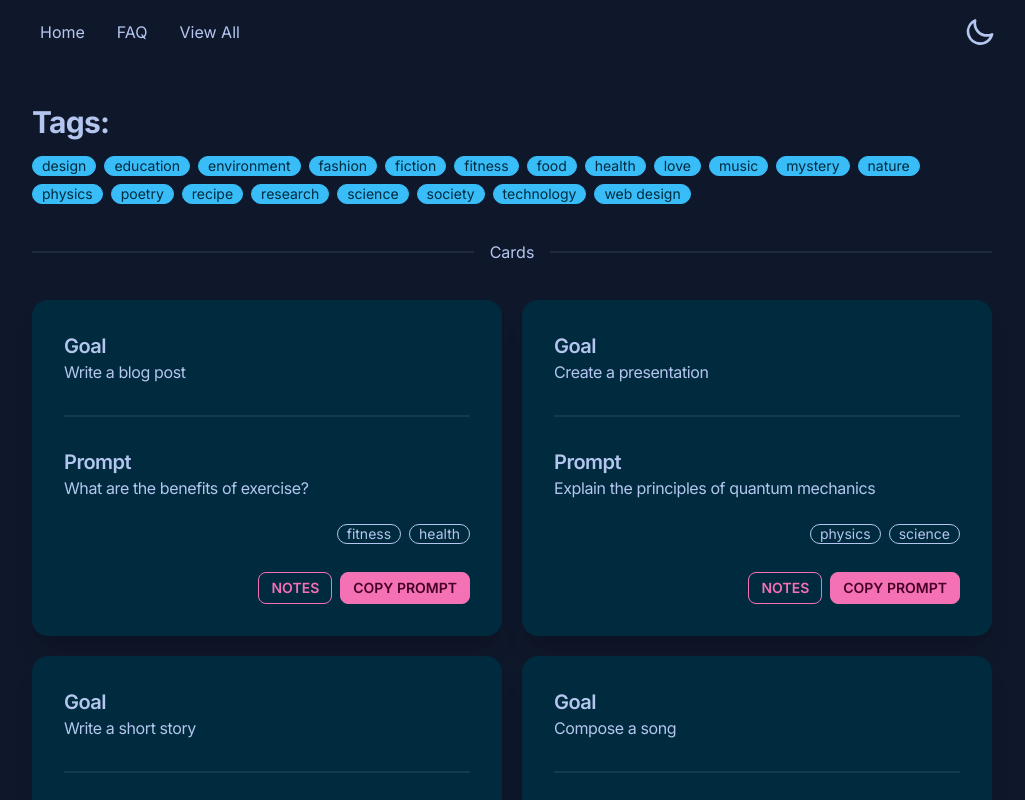
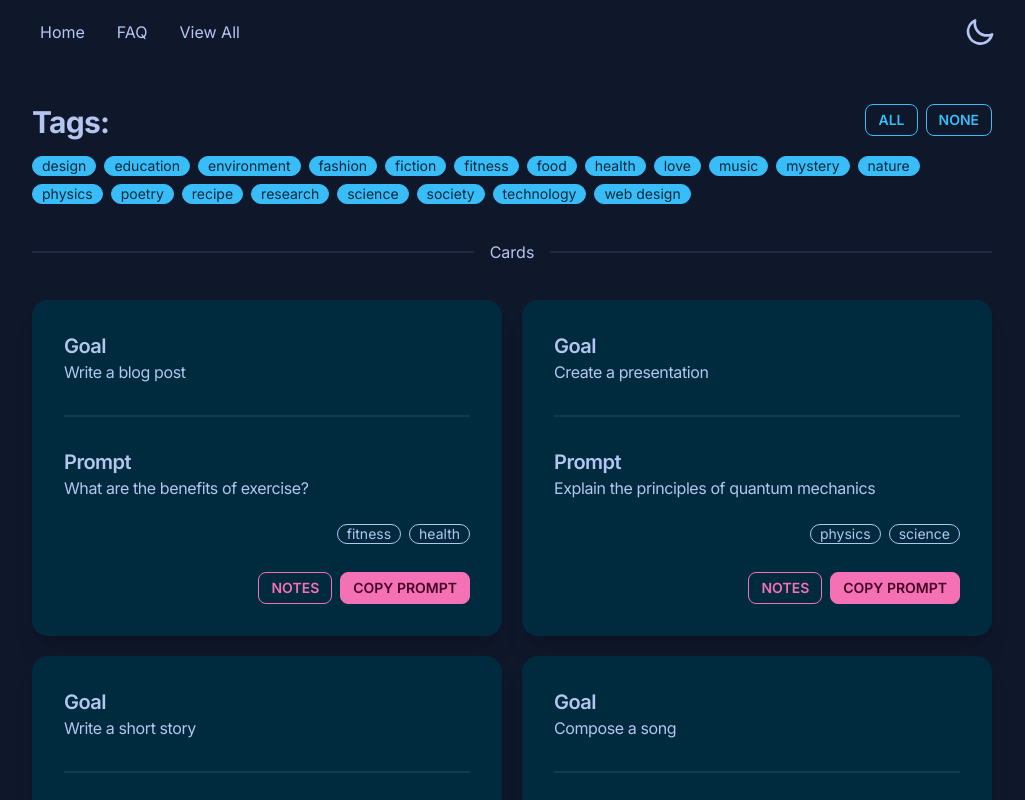
Before and after one commit to kcereno/promptgenius, a Next.js app: page /prompts in a window 1280 px wide. Shown: the top 800 px of the page, without its empty margins (128-1153 px from the left). Built offline with nearby package versions, Linux system fonts and the light colour scheme.

Commit message:
Add All and None Buttons

```diff
--- a/app/prompts/page.tsx
+++ b/app/prompts/page.tsx
@@ -35,7 +35,13 @@ const TagsPage = () => {
   return (
     <div className="mx-5 mt-10 ">
       <div className="">
-        <h1>Tags:</h1>
+        <div className="flex content-center justify-between gap-4 ">
+          <h1>Tags:</h1>
+          <div className="flex gap-2 ">
+            <button className="btn btn-outline btn-primary btn-sm">All</button>
+            <button className="btn btn-outline btn-primary btn-sm">None</button>
+          </div>
+        </div>
         <div className="flex flex-wrap gap-2 mt-4">
           {tags.map((tag) => (
             <div
```
